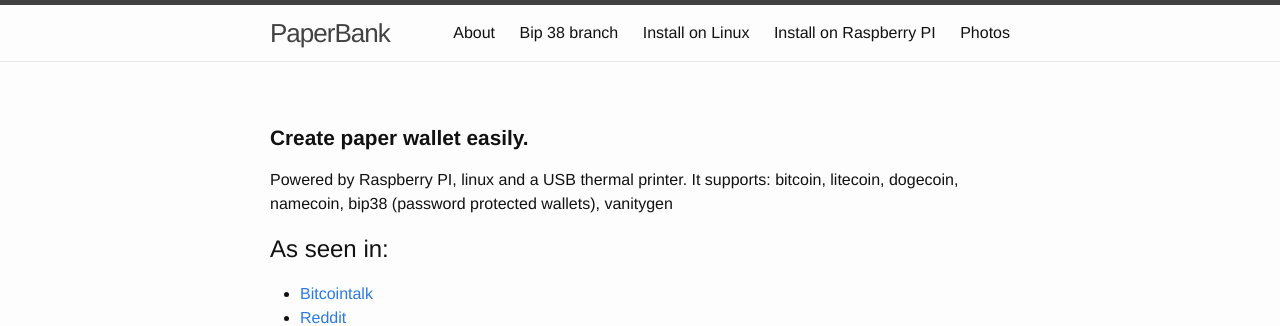
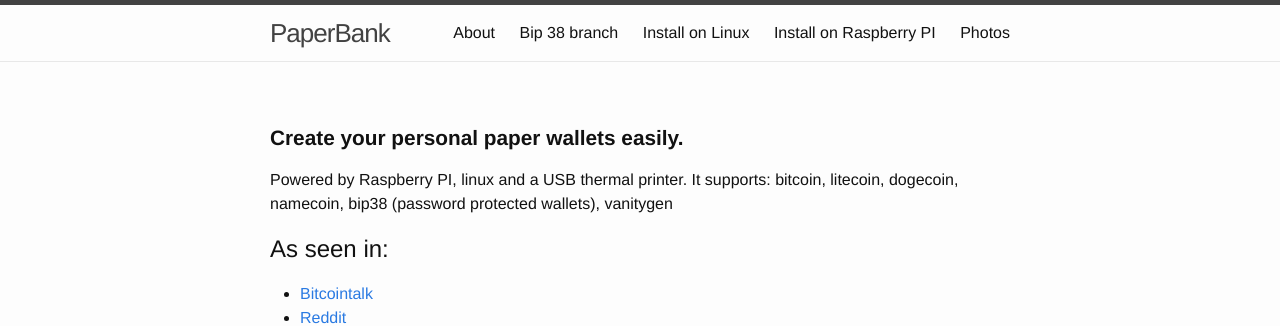
Before and after one commit to makevoid/paperbank_site, a Jekyll site: the page built from index.html, in a window 1280 px wide. Shown: the top 326 px of the page. Built offline with Jekyll 4.4.1, drawn with Linux system fonts in a browser that asks for light colours.

Commit message:
Updated index.html

```diff
--- a/index.html
+++ b/index.html
@@ -6,7 +6,7 @@
 <div class="home">
 
   <article>
-    <h1>Create paper wallet easily.</h1>
+    <h1>Create your personal paper wallets easily.</h1>
   	<p>Powered by Raspberry PI, linux and a USB thermal printer. It supports: bitcoin, litecoin, dogecoin, namecoin, bip38 (password protected wallets), vanitygen</p>
   </article>
 
```
